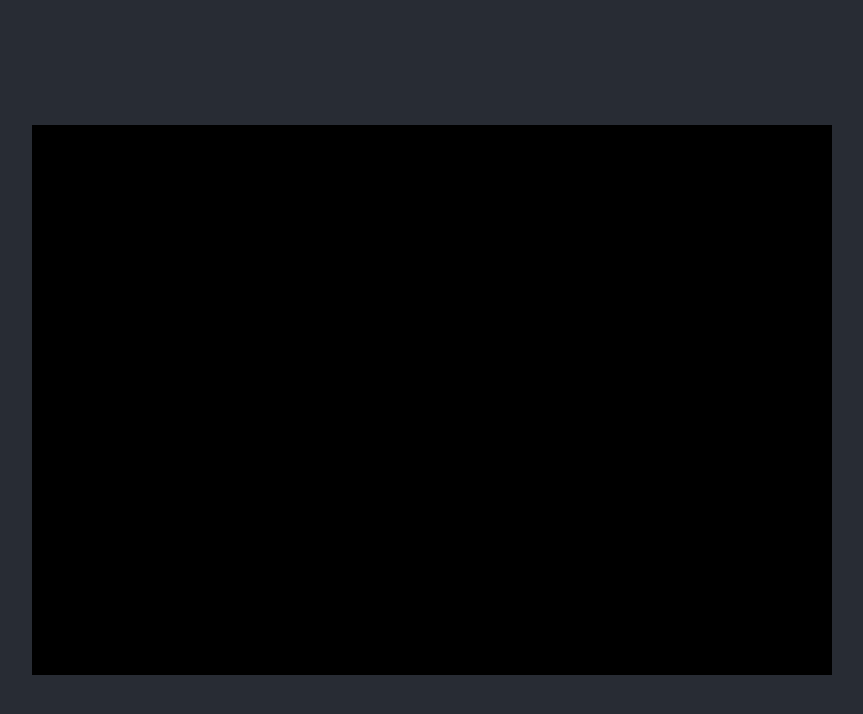
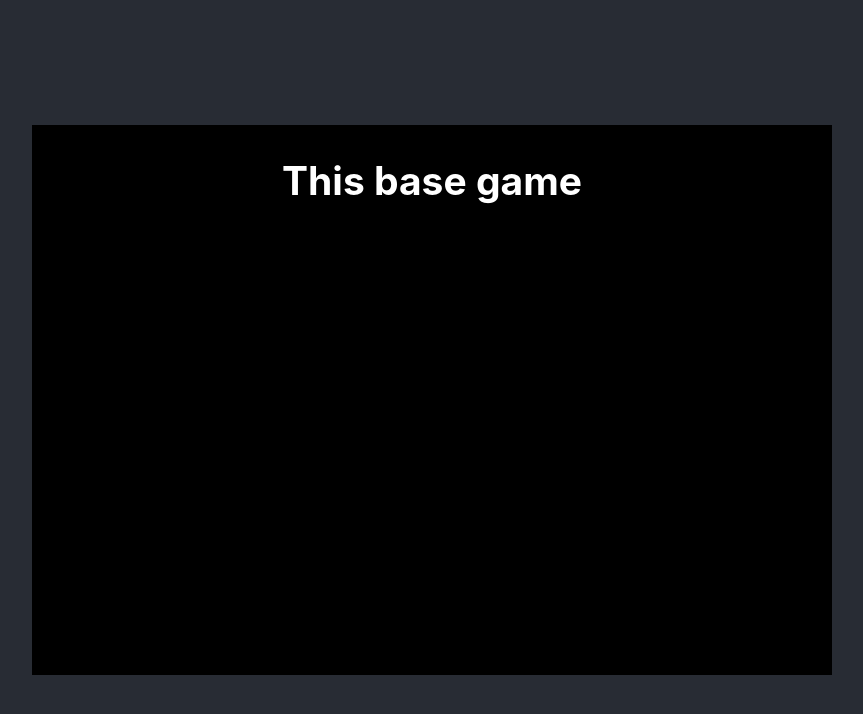
Before and after one commit to git-meaux/button-basher, a React (Create React App) app: page / in a window 1280 px wide. Shown: the top 714 px of the page, without its empty margins (208-1071 px from the left). Built offline with nearby package versions, Linux system fonts and the light colour scheme.

Commit message:
keyclick to redux

```diff
--- a/src/App.js
+++ b/src/App.js
@@ -1,4 +1,4 @@
-import logo from "./logo.svg";
+import GameScreen from "./screens/Game";
 import "./App.css";
 
 function App() {
@@ -8,7 +8,9 @@ function App() {
         <div
           className="MainScreen"
           style={{ width: 800, height: 550, backgroundColor: "black" }}
-        ></div>
+        >
+          <GameScreen />
+        </div>
       </header>
     </div>
   );
--- a/src/minigames/BaseGame.js
+++ b/src/minigames/BaseGame.js
@@ -1,16 +1,24 @@
-import { useDispatch } from "react-redux";
+import { useDispatch, useSelector } from "react-redux";
+import { useEffect, useCallback } from "react";
 
 import { countIncrement } from "../store/game/slice";
 
 export default function BaseGame() {
   const dispatch = useDispatch();
-  const increment = useDispatch(countIncrement());
 
   const keyPressHandler = (event) => {
     console.log(`Key pressed: ${event.key}`);
+    dispatch(countIncrement());
   };
 
-  document.removeEventListener("keydown", keyPressHandler);
+  // document.addEventListener("keyup", keyPressHandler);
+
+  // document.removeEventListener("keydown", keyPressHandler);
+  useEffect(() => {
+    // do something
+    document.addEventListener("keyup", keyPressHandler);
+    // dispatch keypress
+  }, []);
 
   return (
     <div className="basegame-container">
--- /dev/null
+++ b/src/store/game/selector.js
@@ -0,0 +1 @@
+export const selectCount = (state) => state.gameClick.count;
--- a/src/store/game/slice.js
+++ b/src/store/game/slice.js
@@ -9,6 +9,7 @@ export const gameSlice = createSlice({
   initialState,
   reducers: {
     countIncrement: (state) => {
+      console.log("triggered countIncrement");
       state.count = state.count + 1;
     },
     countReset: (state) => {
```
Also changed, not shown: src/screens/Game.js (renamed from src/screens/Game.jsx).
